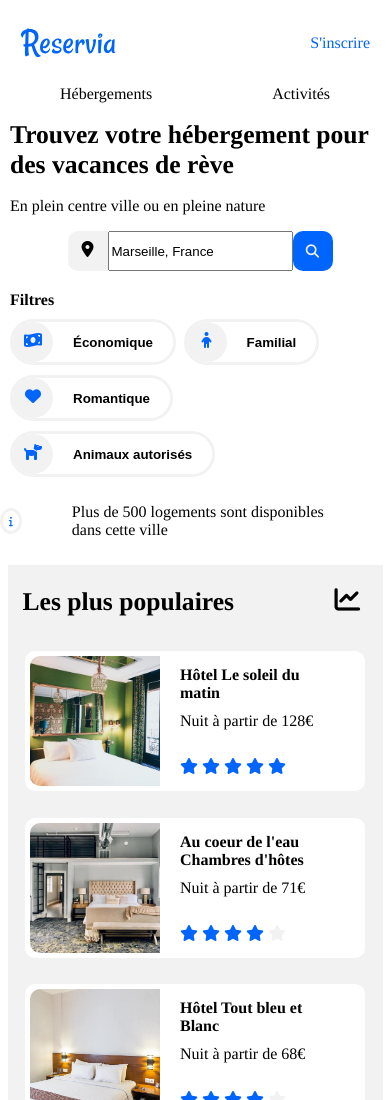
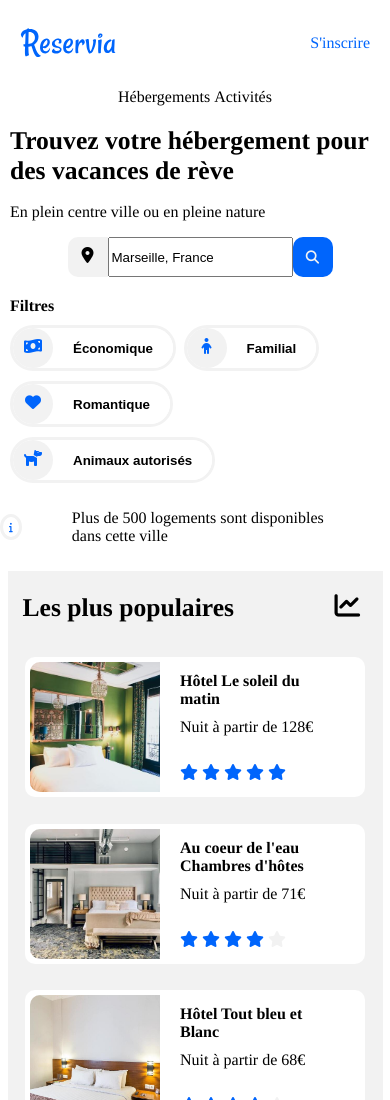
Before and after one commit to tyes666/TilletDamien_2_14052020, a plain HTML site: page index.html in a window 390 px wide. Shown: the top 1100 px of the page. Drawn offline with Linux system fonts and the light colour scheme; a web font is replaced by a local one.

Commit message:
rajout table sur nav mobile

```diff
--- a/index.html
+++ b/index.html
@@ -5,7 +5,7 @@
       <meta charset="utf-8" />
       <link rel="stylesheet" href="style.css" />
       <script src="https://kit.fontawesome.com/2c802ac133.js" crossorigin="anonymous"></script>
-      <meta name="viewport" content="width=device-width, initial-scale=1.0">
+      <meta name="viewport" content="width=device-width, maximum-scale=1">
       <title>Reservia</title>
    </head>
 <body>
@@ -22,7 +22,8 @@
          <li class="inscrire"><a href="#">S'inscrire</a></li>
       </ul>
       </nav>
-         </div>
+   </div>
+
 
          <div class="menu_resp">
             <div id="menu2" >
@@ -31,8 +32,9 @@
              <span class="mobile_inscrire"><a href="#" >S'inscrire</a></span>
          </div>
              <nav>
-             <span class="mobile_hebergs"><a href="#hebergements" >Hébergements</a></span>
-             <span class="mobile_act"><a href="#activites" >Activités</a></span></nav>
+            <table><tr>
+             <td><span class="mobile_hebergs"><a href="#hebergements" >Hébergements</a></span></td>
+             <td><span class="mobile_act"><a href="#activites" >Activités</a></span></td></tr></table></nav>
          </div>
 
 <!-- Barre de recherche -->
```
